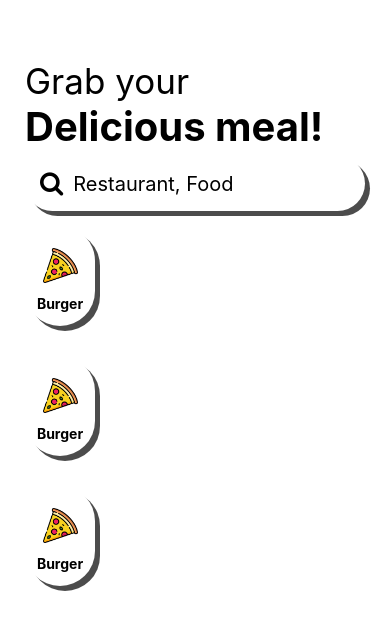
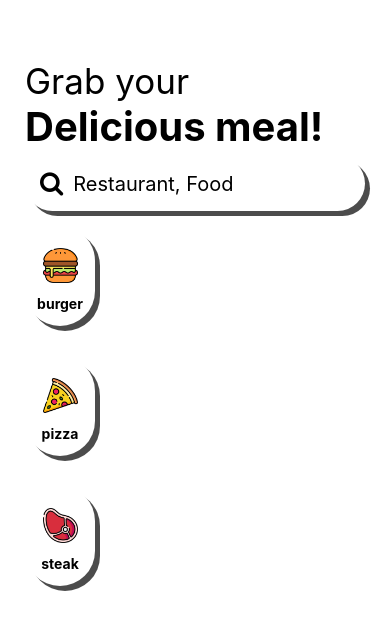
Before and after one commit to ThatoL/ReactCrashCourse, a React Native app in the folder resturantAppCrashCourse/: screen / in a window 390 px wide. Shown: the top 630 px of the page. Built offline with nearby package versions, Linux system fonts and the light colour scheme.

Commit message:
applied props to categrory item card

```diff
--- a/resturantAppCrashCourse/src/components/CategoryItem.js
+++ b/resturantAppCrashCourse/src/components/CategoryItem.js
@@ -2,20 +2,21 @@ import { View, Text , StyleSheet, Image} from 'react-native'
 import React from 'react'
 import {elevation} from '../common/style'
 
-export default function CategoryItem() {
+export default function CategoryItem(props) {
+    const {name, imageUrl} = props
+
   return (
     <View style={[styles.container, styles.elevation]}>
         <View style={styles.imageContainer}>
             <Image
-                source={require('../assets/images/pizza.png')}
+                source={imageUrl}
                 style={styles.image}
             />
         </View>
-      <Text style={styles.text}>Burger</Text>
+      <Text style={styles.text}>{name}</Text>
     </View>
   )
 }
-
 
 const styles = StyleSheet.create({
     elevation,
```
